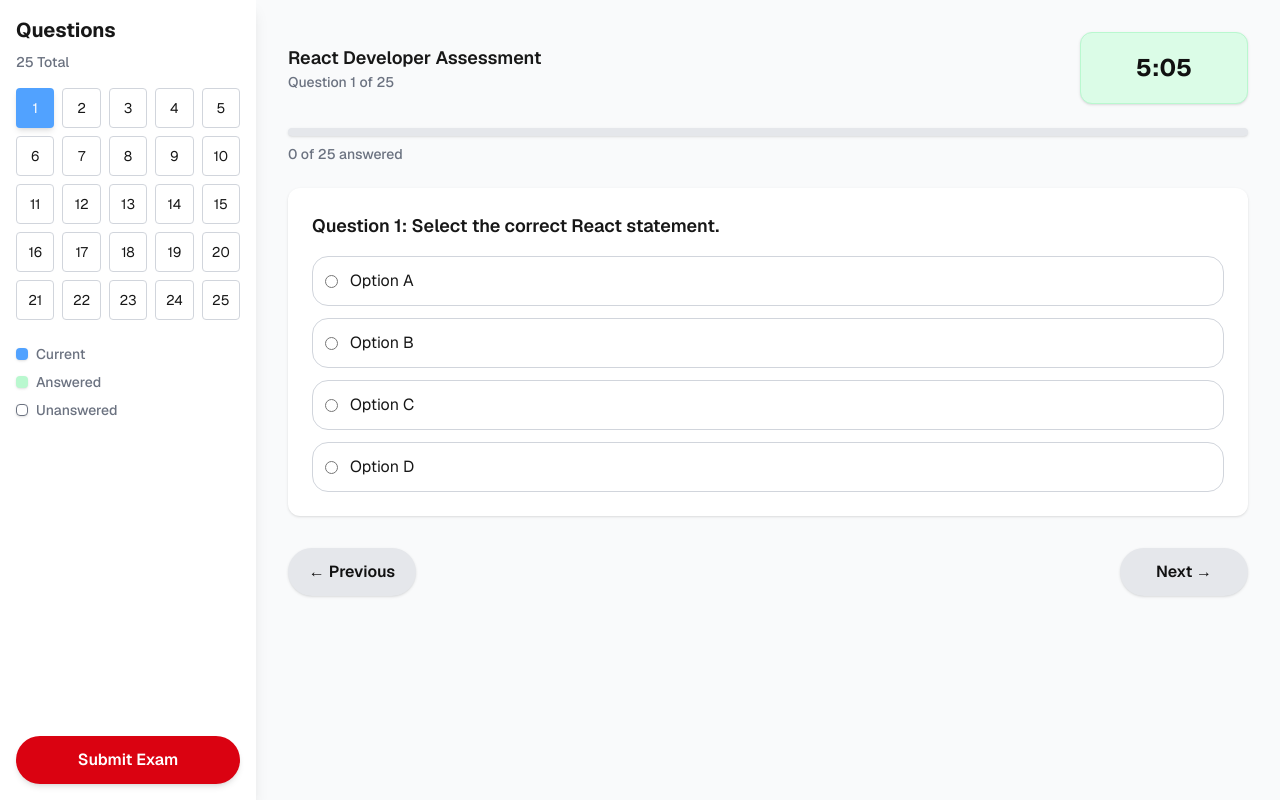
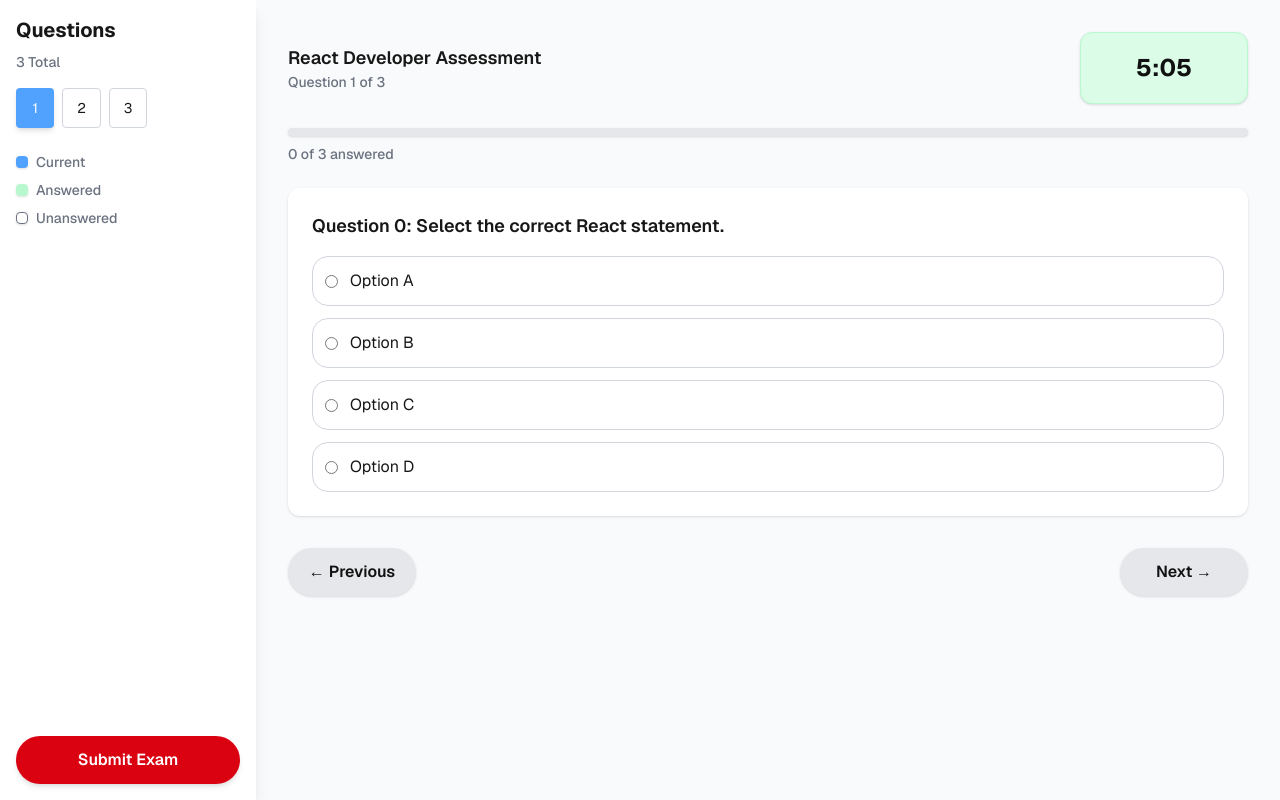
Before and after one commit to Sayed1210/Exam-Platform, a Next.js app in the folder Frontend/exam.ui/: page /answer-exam in a window 1280 px wide. Built offline with nearby package versions, Linux system fonts and the light colour scheme.

Commit message:
edit question style for easier integration with the backend

```diff
--- a/Frontend/exam.ui/app/answer-exam/page.tsx
+++ b/Frontend/exam.ui/app/answer-exam/page.tsx
@@ -4,20 +4,52 @@
 import Modal from "@/components/Modal";
 import { useState, useEffect } from "react";
 
-const TOTAL_QUESTIONS = 25; // will take from backend
+type Question = {
+  id: number;
+  text: string;
+  options: {
+    id: number;
+    text: string;
+  }[];
+};
+const questions: Question[] = [
+  {
+    id: 101,
+    text: "Select the correct React statement.",
+    options: [
+      { id: 11, text: "Option A" },
+      { id: 12, text: "Option B" },
+      { id: 13, text: "Option C" },
+      { id: 14, text: "Option D" },
+    ],
+  },
+  {
+    id: 102,
+    text: "Select the correct React statement.",
+    options: [
+      { id: 15, text: "Option A" },
+      { id: 16, text: "Option B" },
+      { id: 17, text: "Option C" },
+      { id: 18, text: "Option D" },
+    ],
+  },
+  {
+    id: 103,
+    text: "Select the correct React statement.",
+    options: [
+      { id: 19, text: "Option A" },
+      { id: 20, text: "Option B" },
+      { id: 21, text: "Option C" },
+      { id: 22, text: "Option D" },
+    ],
+  },
+];
 
 export default function ExamPage() {
-  const [current, setCurrent] = useState(1);
-  const [answers, setAnswers] = useState<{ [key: number]: string }>({});
+  const [current, setCurrent] = useState(0);
+  const [answers, setAnswers] = useState<{ [questionId: number]: number }>({});
   const [timeLeft, setTimeLeft] = useState(310); // seconds
   const [open, setOpen] = useState(false);
-
-
-  const question = {
-    id: current,
-    text: "Select the correct React statement.",
-    options: ["Option A", "Option B", "Option C", "Option D"],
-  };
 
   // Timer
   useEffect(() => {
@@ -34,6 +66,8 @@
   };
 
   const answeredCount = Object.keys(answers).length;
+  const question = questions[current];
+  const TOTAL_QUESTIONS = questions.length; // will take from backend
 
   return (
     // flex-col lg:flex-row
@@ -45,15 +79,13 @@
           <p className="text-muted mb-4">{TOTAL_QUESTIONS} Total</p>
 
           <div className="grid grid-cols-5 gap-2 text-body">
-            {Array.from({ length: TOTAL_QUESTIONS }, (_, i) => {
+            {questions.map((q, i) => {
               const num = i + 1;
-              const isCurrent = num === current;
-              const isAnswered = answers[num];
+              const isCurrent = i === current;
+              const isAnswered = answers[q.id];
 
               return (
-                <button
-                  key={num}
-                  onClick={() => setCurrent(num)}
+                <Button key={q.id} text={num.toString()} onClick={() => setCurrent(i)}
                   className={`h-10 rounded border text-sm hover:brightness-90 transition
                     ${
                       isCurrent
@@ -63,13 +95,12 @@
                         : "border-gray-300"
                     }
                   `}
-                >
-                  {num}
-                </button>
+                />
               );
             })}
           </div>
 
+          {/* info */}
           <div className="mt-6 text-muted space-y-2">
             <div className="flex items-center gap-2">
               <span className="w-3 h-3 bg-blue-400 rounded shadow-sm" /> Current
@@ -83,9 +114,9 @@
           </div>
         </div>
 
-        <button className="btn-primary w-full" onClick={() => setOpen(true)}>
-          Submit Exam
-        </button>
+        {/* Submit Button */}
+        <Button text="Submit Exam" className="btn-primary w-full" onClick={() => setOpen(true)} />
+
         {/* Submit Modal */}
         <Modal open={open} onClose={() => setOpen(false)}>
           {/* Icon */}
@@ -121,7 +152,7 @@
               React Developer Assessment
             </h1>
             <p className="text-muted">
-              Question {current} of {TOTAL_QUESTIONS}
+              Question {current + 1} of {TOTAL_QUESTIONS}
             </p>
           </div>
 
@@ -158,21 +189,17 @@
 
         {/* Question Card */}
         <div className="bg-white p-6 rounded-xl shadow-sm">
-          {/* <p className="text-sm text-gray-400 mb-2">
-            QUESTION {current} OF {TOTAL_QUESTIONS}
-          </p> */}
-
           <h2 className="text-lg font-semibold mb-4">
             Question {current}: {question.text}
           </h2>
 
           <div className="space-y-3">
-            {question.options.map((opt) => (
+            {question.options.map((opt, index) => (
               <label
-                key={opt}
+                key={opt.id}
                 className={`text-body flex items-center gap-3 border rounded-2xl p-3 cursor-pointer
                   ${
-                    answers[current] === opt
+                    answers[question.id] === opt.id
                       ? "border-blue-100 bg-blue-100"
                       : "border-gray-300"
                   }
@@ -180,16 +207,16 @@
               >
                 <input
                   type="radio"
-                  name={`q-${current}`}
-                  checked={answers[current] === opt}
+                  name={`q-${question.id}`}
+                  checked={answers[question.id] === opt.id}
                   onChange={() =>
                     setAnswers((prev) => ({
                       ...prev,
-                      [current]: opt,
+                      [question.id]: opt.id,
                     }))
                   }
                 />
-                {opt}
+                {opt.text}
               </label>
             ))}
           </div>
@@ -197,21 +224,8 @@
 
         {/* Navigation */}
         <div className="flex justify-between mt-6">
-          <button
-            onClick={() => setCurrent((p) => Math.max(1, p - 1))}
-            className="btn-secondary"
-          >
-            ← Previous
-          </button>
-
-          <button
-            onClick={() =>
-              setCurrent((p) => Math.min(TOTAL_QUESTIONS, p + 1))
-            }
-            className="btn-secondary"
-          >
-            Next →
-          </button>
+          <Button text="← Previous" onClick={() => setCurrent((p) => Math.max(1, p - 1))} className="btn-secondary" />
+          <Button text="Next →" onClick={() => setCurrent((p) => Math.min(TOTAL_QUESTIONS, p + 1))} className="btn-secondary" />
         </div>
       </div>
     </div>
```
